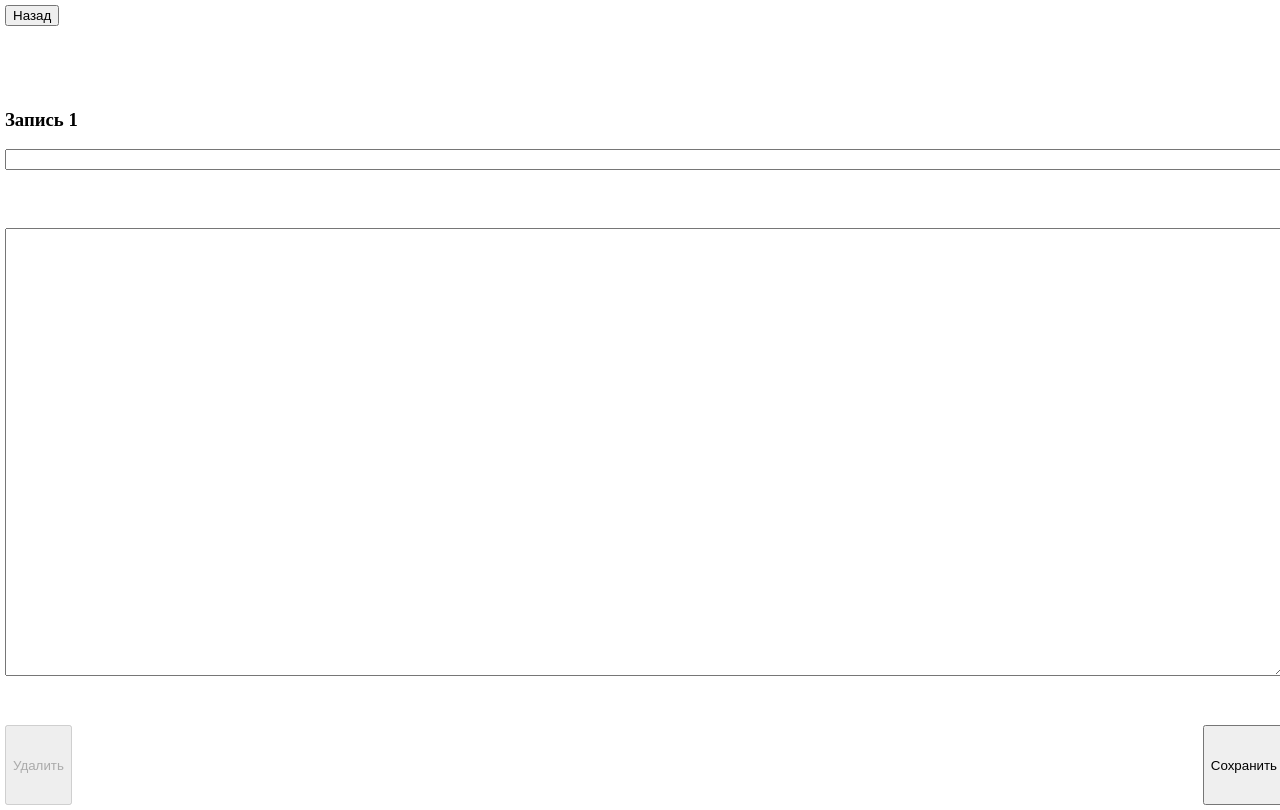
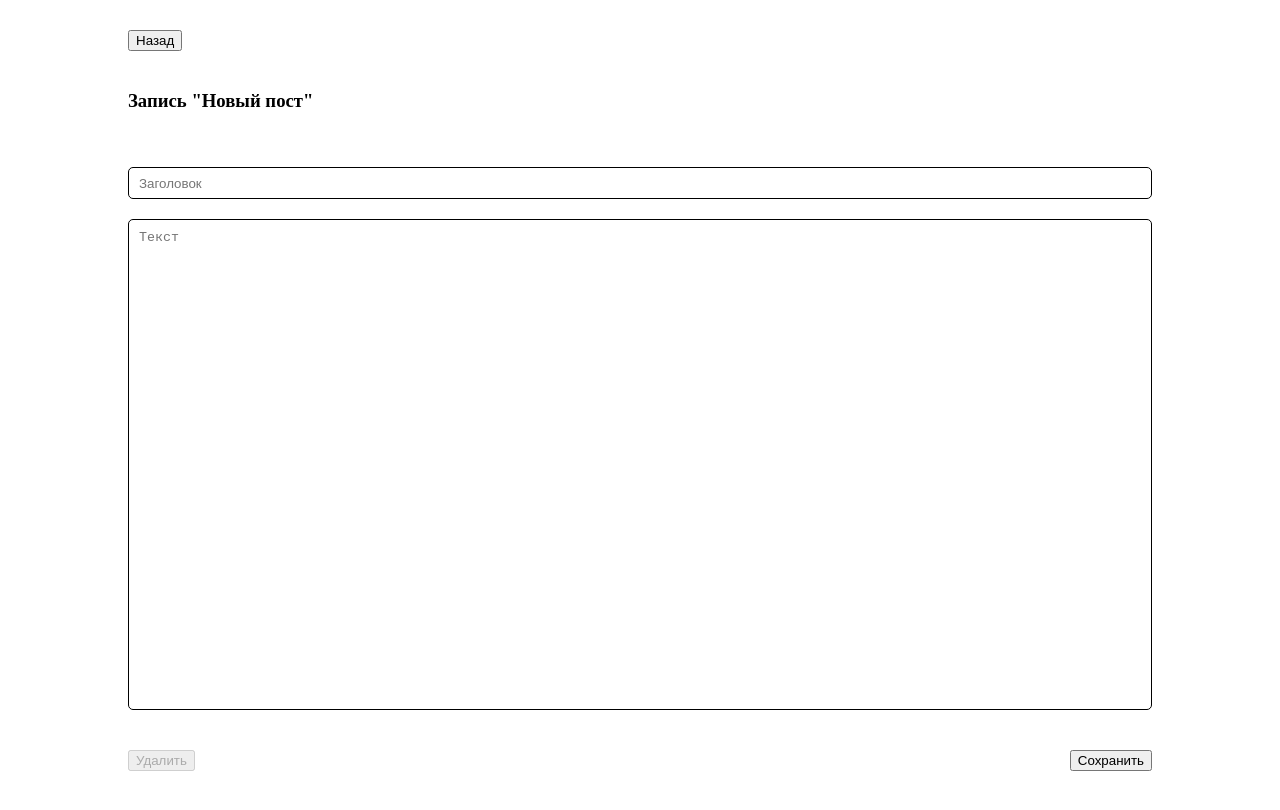
Before and after one commit to AndreyBS1/angular-blog, an Angular app: page /post/new in a window 1280 px wide. Built offline with nearby package versions, Linux system fonts and the light colour scheme.

Commit message:
Refactored post-details

```diff
--- a/src/app/post-details/post-details.component.css
+++ b/src/app/post-details/post-details.component.css
@@ -1,45 +1,57 @@
 .container {
   height: 100%;
   width: 100%;
-  padding: 5px;
+}
+
+.wrapper {
+  height: 100%;
+  padding: 0 10%;
   display: flex;
   flex-direction: column;
 }
 
+.button-section,
+.input-section {
+  width: 100%;
+  display: flex;
+}
+
 .button-section {
   height: 10%;
+  justify-content: flex-start;
+  align-items: center;
 }
 
 .input-section {
   height: 80%;
-  display: flex;
   flex-direction: column;
 }
 
-.title-input,
-.text-input {
-  width: 100%;
-  padding: 5px 0;
+.title,
+.input {
+  margin: 10px 0;
 }
 
-.title-input {
-  height: 20%;
-}
-
-.text-input {
-  height: 70%;
+.title {
+  height: 10%;
 }
 
 input,
 textarea {
-  width: 100%;
+  border: solid 1px black;
+  border-radius: 5px;
+  padding: 10px;
+}
+
+input {
+  height: 5%;
 }
 
 textarea {
-  height: 100%;
+  height: 85%;
+  resize: none;
 }
 
 .bottom {
-  display: flex;
   justify-content: space-between;
 }
--- a/src/app/post-details/post-details.component.html
+++ b/src/app/post-details/post-details.component.html
@@ -1,18 +1,23 @@
 <div class="container">
-  <div class="button-section">
-    <a routerLink=""> <button>Назад</button></a>
-  </div>
-  <div class="input-section">
-    <div class="title-input">
-      <h3>Запись {{ post.id }} {{ post.title }}</h3>
-      <input [(ngModel)]="post.title" [value]="post.title" type="text" />
+  <div class="wrapper">
+    <div class="button-section">
+      <button (click)="back()">Назад</button>
     </div>
-    <div class="text-input">
-      <textarea [(ngModel)]="post.text">{{ post.text }}</textarea>
+    <div class="input-section">
+      <h3 class="title">Запись "{{ post.title || 'Новый пост' }}"</h3>
+      <input
+        class="input"
+        placeholder="Заголовок"
+        [(ngModel)]="post.title"
+        [value]="post.title"
+      />
+      <textarea class="input" placeholder="Текст" [(ngModel)]="post.text">
+        {{ post.text }}
+      </textarea>
+    </div>
+    <div class="section button-section bottom">
+      <button (click)="delete()" [disabled]="isNewPost">Удалить</button>
+      <button (click)="save()">Сохранить</button>
     </div>
   </div>
-  <div class="button-section bottom">
-    <button (click)="delete(post)" [disabled]="isNewPost">Удалить</button>
-    <button (click)="save(post)">Сохранить</button>
-  </div>
 </div>
--- a/src/app/post-details/post-details.component.ts
+++ b/src/app/post-details/post-details.component.ts
@@ -19,13 +19,17 @@ export class PostDetailsComponent implements OnInit {
     private postsService: PostsService
   ) {}
 
-  save(post) {
+  back() {
+    this.router.navigate(['']);
+  }
+
+  save() {
     if (!this.isNewPost) {
-      this.postsService.changePost(post);
+      this.postsService.changePost(this.post);
       this.router.navigate(['']);
     } else {
-      if (post.title && post.text) {
-        this.postsService.addPost(post);
+      if (this.post.title && this.post.text) {
+        this.postsService.addPost(this.post);
         this.router.navigate(['']);
       } else {
         window.alert('Пожалуйста, заполните все поля!');
@@ -33,11 +37,11 @@ export class PostDetailsComponent implements OnInit {
     }
   }
 
-  delete(post) {
+  delete() {
     if (this.isNewPost) {
       window.alert('Нельзя удалить несуществующий пост!');
     } else {
-      this.postsService.deletePost(post);
+      this.postsService.deletePost(this.post);
       this.router.navigate(['']);
     }
   }
@@ -55,9 +59,8 @@ export class PostDetailsComponent implements OnInit {
       const postIdFromRoute = Number(routeParams.get('postId'));
       this.post = this.postsService.getOnePost(postIdFromRoute);
     } else {
-      const newPostId = this.postsService.getAllPosts().length;
       this.post = {
-        id: newPostId,
+        id: this.postsService.getAllPosts().length,
         title: '',
         text: '',
       };
--- a/src/app/posts.service.ts
+++ b/src/app/posts.service.ts
@@ -24,7 +24,12 @@ export class PostsService {
   }
 
   getOnePost(postId) {
-    return this.posts[postId];
+    const post = {
+      id: this.posts[postId].id,
+      title: this.posts[postId].title,
+      text: this.posts[postId].text,
+    };
+    return post;
   }
 
   changePost(post) {
```
